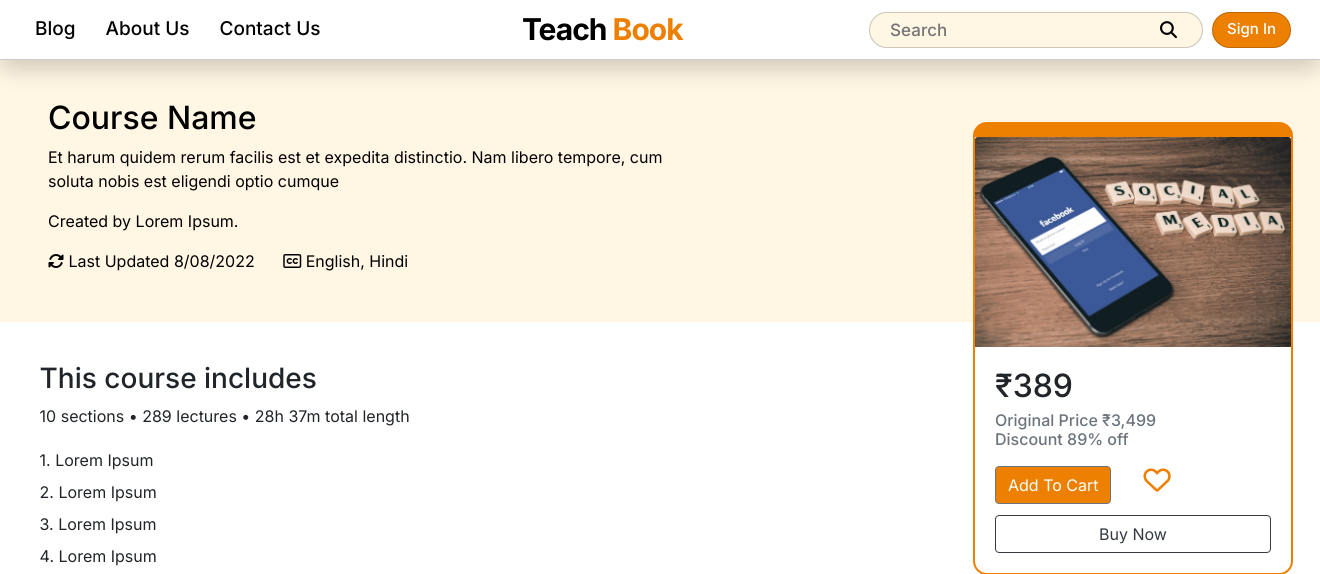
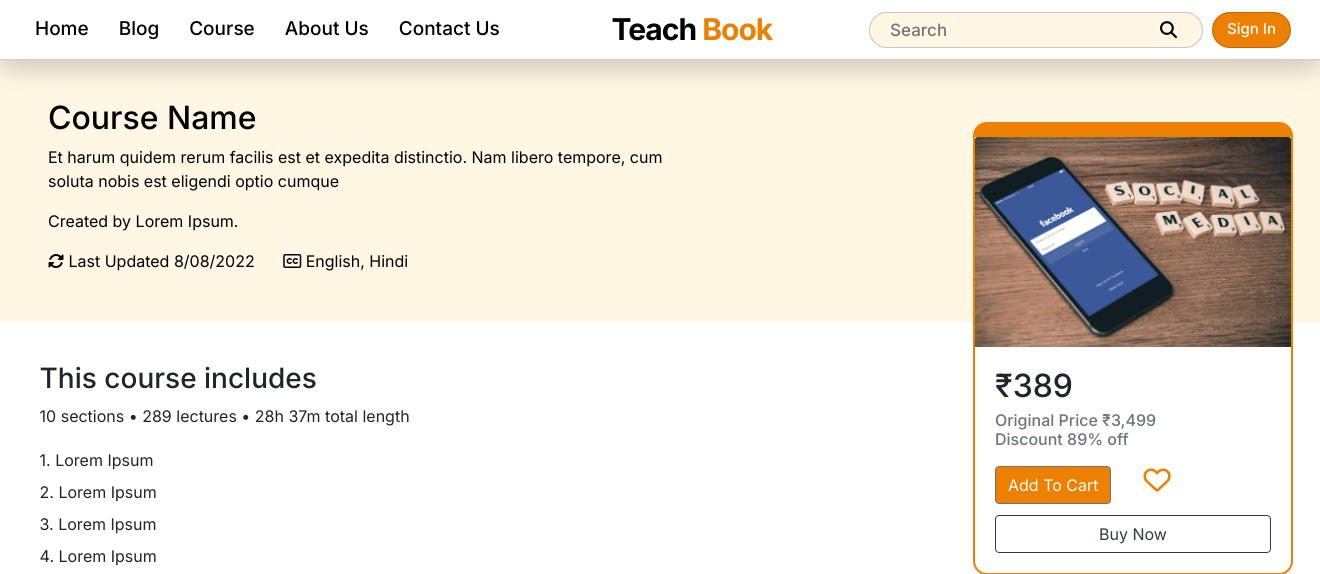
Before and after one commit to SUPARNA150/TEACHBOOK, a web app: file public/pages/coursePage_Index.html in a window 1320 px wide. Shown: the top 574 px of the page. Run offline with its HTML, style and script files only (its server is not run), Linux system fonts and the light colour scheme; some libraries are stand-ins or nearby versions.

Commit message:
added files

```diff
--- a/public/index.html
+++ b/public/index.html
@@ -336,6 +336,7 @@
 
 
     <!-- JAVASCRIPT FILE LINK  -->
+
     <script src="/public/Js/index.js"></script>
 
     <script src="https://cdn.jsdelivr.net/npm/jquery@3.5.1/dist/jquery.slim.min.js"
--- a/public/pages/aboutUs_Index.html
+++ b/public/pages/aboutUs_Index.html
@@ -238,6 +238,8 @@
 
 
 
+<!-- JAVASCRIPT FILE LINK  -->
+
 <script src="/public/Js/index.js"> </script>
 
   </body>
--- a/public/pages/blog.html
+++ b/public/pages/blog.html
@@ -284,7 +284,8 @@
 
 
 
-    <!-- CUSTOM CSS FILE LINK -->
+    <!-- JAVASCRIPT FILE LINK  -->
+
     <script src="/public/Js/index.js"></script>
 
 
--- a/public/pages/courseMore.html
+++ b/public/pages/courseMore.html
@@ -306,11 +306,15 @@
    <!-- FOOTER SECTION ENDS-->
 
 
+
+
+   <!-- JAVASCRIPT FILE LINK  -->
+
   <script src="/public/Js/index.js"></script>
 
   <script src="https://cdn.jsdelivr.net/npm/bootstrap@5.2.0/dist/js/bootstrap.bundle.min.js"
     integrity="sha384-A3rJD856KowSb7dwlZdYEkO39Gagi7vIsF0jrRAoQmDKKtQBHUuLZ9AsSv4jD4Xa" crossorigin="anonymous">
-    </script>
+  </script>
 
 </body>
 
--- a/public/pages/coursePage_Index.html
+++ b/public/pages/coursePage_Index.html
@@ -5,10 +5,11 @@
     <title>coursePage</title>
 
       <link rel="preconnect" href="https://fonts.googleapis.com">
-<link rel="preconnect" href="https://fonts.gstatic.com" crossorigin>
-<link href="https://fonts.googleapis.com/css2?family=Inter:wght@300;400;500;600;700&display=swap" rel="stylesheet">
+      <link rel="preconnect" href="https://fonts.gstatic.com" crossorigin>
+      <link href="https://fonts.googleapis.com/css2?family=Inter:wght@300;400;500;600;700&display=swap" rel="stylesheet">
 
     <!-- CSS Stylesheets -->
+
     <link
       rel="stylesheet"
       href="https://maxcdn.bootstrapcdn.com/bootstrap/4.0.0/css/bootstrap.min.css"
@@ -28,6 +29,7 @@
     />
 
     <!-- Bootstrap Scripts -->
+
     <script
       src="https://code.jquery.com/jquery-3.2.1.slim.min.js"
       integrity="sha384-KJ3o2DKtIkvYIK3UENzmM7KCkRr/rE9/Qpg6aAZGJwFDMVNA/GpGFF93hXpG5KkN"
@@ -45,12 +47,16 @@
     ></script>
   </head>
   <body>
-   <!-- HEADER SECTION STARTS  -->
+
+
+<!-- HEADER SECTION STARTS  -->
 
    <header class="header">
     <nav class="fixed-top">
         <div class="nav-items">
+            <li><a href="#">Home</a></li>
             <li><a href="#">Blog</a></li>
+            <li><a href="#">Course</a></li>
             <li><a href="#">About Us</a></li>
             <li><a href="#">Contact Us</a></li>
         </div>
@@ -77,7 +83,7 @@
                 <button type="submit" class="fas fa-search"></button>
             </form>
             <div class="sign">
-                <button class="button">Sign In</button>
+              <a href="/public/pages/login.html"><button class="button">Sign In</button></a>
             </div>
         </div>
     </nav>
@@ -85,7 +91,11 @@
 
 <!-- HEADER SECTION ENDS  -->
 
-    <!-- Title -->
+
+
+
+<!-- HOME SECTION STARTS -->
+
     <section id="title">
       <div class="container-fluid">
         <h1 class="big-heading">Course Name</h1>
@@ -103,7 +113,12 @@
       </div>
     </section>
 
-    <!--Course Cost  -->
+<!-- HOME SECTION STARTS -->
+
+
+
+
+<!--COURSE COST SECTION STARTS  -->
 
     <section id="courseCost">
       <div class="card">
@@ -121,7 +136,13 @@
       </div>
     </section>
 
-    <!-- Course DEtail-->
+<!--COURSE COST SECTION STARTS  -->
+
+
+
+
+<!-- COURSE DETAILS SECTION STARTS -->
+
     <section id="courseDetails">
       <div class="detailHeading">
         <h3>This course includes</h3>
@@ -143,7 +164,12 @@
       </div>
     </section>
 
- <!-- FOOTER SECTION STARTS -->
+<!-- COURSE DETAILS SECTION ENDSS -->
+
+
+
+
+<!-- FOOTER SECTION STARTS -->
 
  <footer class="footer">
   <div class="container">
@@ -153,8 +179,8 @@
               <ul>
                   <li><a href="/public/index.html">home</a></li>
                   <li><a href="/public/pages/blog.html">blog</a></li>
-                  <li><a href="#">course</a></li>
-                  <li><a href="#">about us</a></li>
+                  <li><a href="/public/pages/courseMore.html">course</a></li>
+                  <li><a href="/public/pages/aboutUs_Index.html">about us</a></li>
                   <li><a href="#">contact us</a></li>
               </ul>
           </div>
@@ -172,10 +198,10 @@
           <div class="footer-col">
               <h4>courses</h4>
               <ul>
-                  <li><a href="#">course 1</a></li>
-                  <li><a href="#">course 2</a></li>
-                  <li><a href="#">course 3</a></li>
-                  <li><a href="#">course 4</a></li>
+                  <li><a href="/public/pages/coursePage_Index.html">course 1</a></li>
+                  <li><a href="/public/pages/coursePage_Index.html">course 2</a></li>
+                  <li><a href="/public/pages/coursePage_Index.html">course 3</a></li>
+                  <li><a href="/public/pages/coursePage_Index.html">course 4</a></li>
               </ul>
           </div>
           <div class="footer-col">
@@ -197,6 +223,10 @@
 <!-- FOOTER SECTION ENDS -->
 
 
+
+
+<!-- JAVASCRIPT FILE LINK  -->
+
     <script src="/public/Js/index.js"> </script>
 
   </body>
--- a/public/pages/login.html
+++ b/public/pages/login.html
@@ -77,6 +77,9 @@
       </div>
     </div>
   </div>
+
+  <!-- JAVASCRIPT FILE LINK  -->
+
   <script src="/public/Js/login.js"></script>
 
 </body>
```
Also changed, not shown: Backend/index.js (deleted), index.js (added), package.json (renamed from Backend/package.json), 4 other files.
